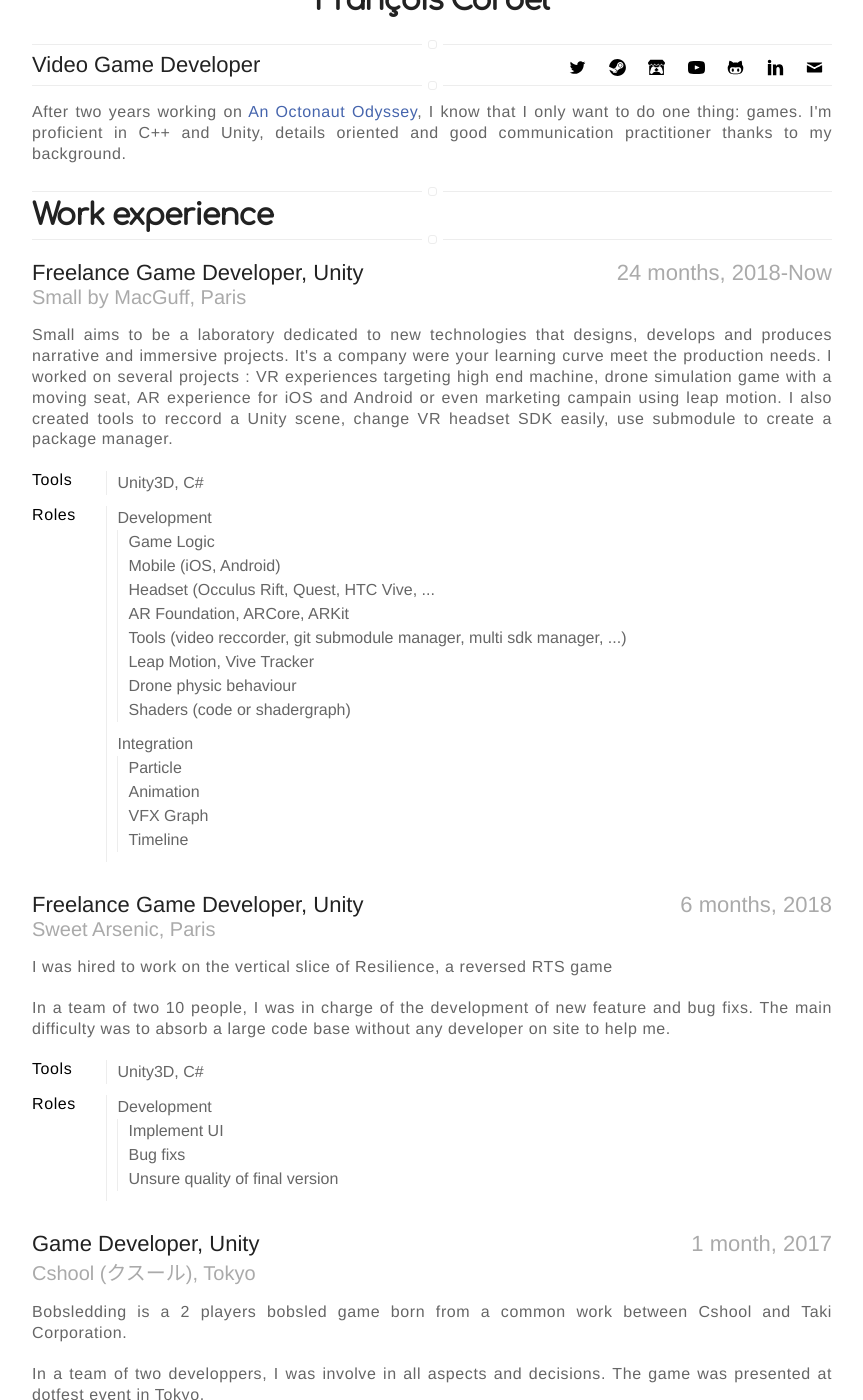
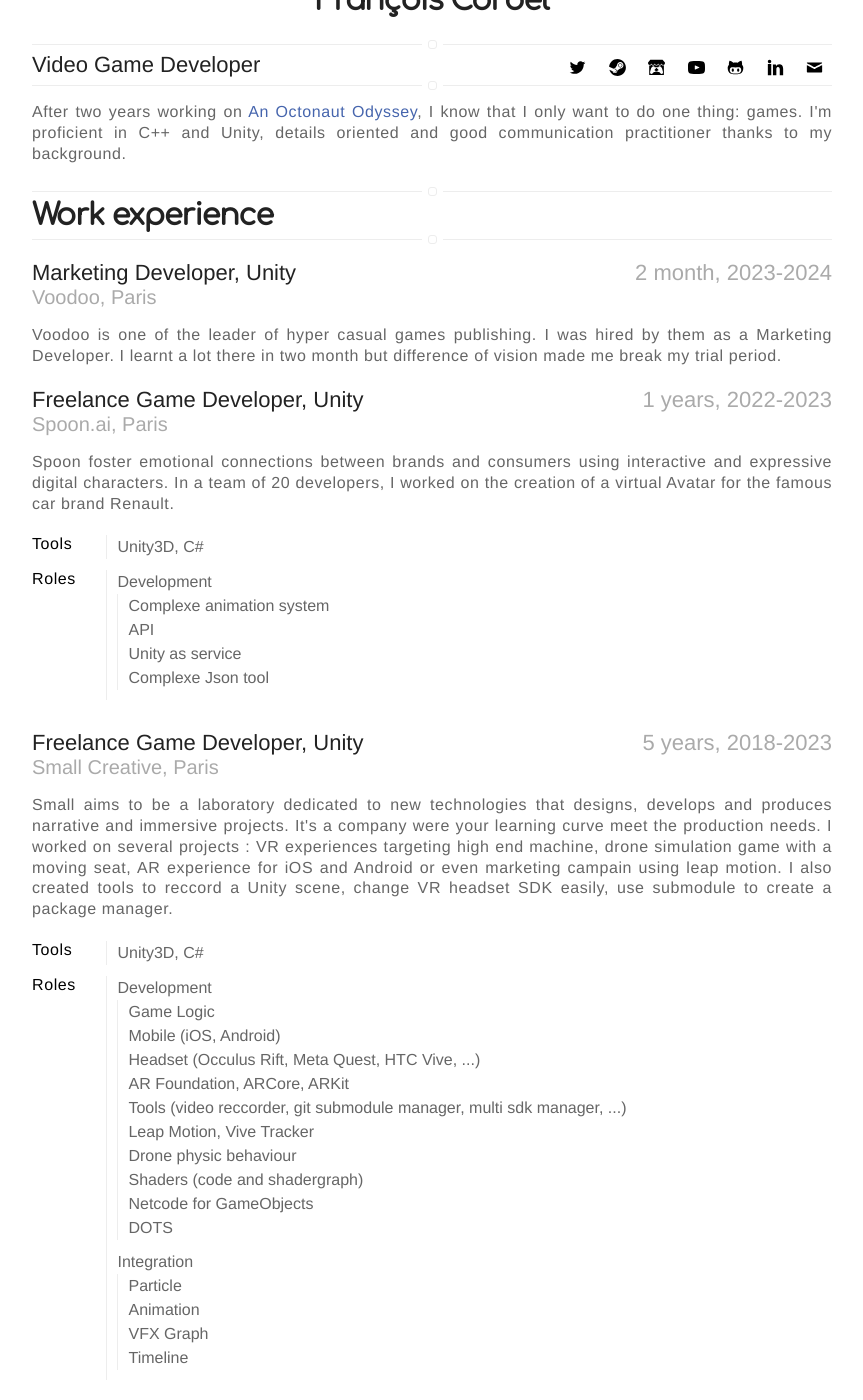
Before and after one commit to fcvalise/fcvalise.github.io, a Jekyll site: the page built from resume.html, in a window 1280 px wide and 1400 px high, scrolled down 293 px. Shown: the whole window, without its empty margins (208-1071 px from the left). Built offline with Jekyll 4.4.1, drawn with Linux system fonts in a browser that asks for light colours; nearby versions of some CDN libraries.

Commit message:
Update resume

```diff
--- a/_includes/resume.html
+++ b/_includes/resume.html
@@ -17,16 +17,58 @@
             to my background.</p>
     </div>
 
+
     <div class="experience">
         {% include hr-custom.html %}
         <h1>Work experience</h1>
         {% include hr-custom.html %}
 
         <div class="elem">
-            <a alt="ayahuacsa" href="{{site.url}}/ayahuasca/" target="_blank">
+            <a alt="voodoo" href="{{site.url}}/none" target="_blank">
+                <h2 class="title">Marketing Developer, Unity</h2>
+                <h2 class="date">2 month, 2023-2024</h2>
+                <h3>Voodoo, Paris</h3>
+
+                <p>
+                    Voodoo is one of the leader of hyper casual games publishing. I was hired by them as a Marketing Developer.
+                    I learnt a lot there in two month but difference of vision made me break my trial period.
+                </p>
+            </a>
+        </div>
+
+        <div class="elem">
+            <a alt="spoon" href="{{site.url}}/none" target="_blank">
                 <h2 class="title">Freelance Game Developer, Unity</h2>
-                <h2 class="date">24 months, 2018-Now</h2>
-                <h3>Small by MacGuff, Paris</h3>
+                <h2 class="date">1 years, 2022-2023</h2>
+                <h3>Spoon.ai, Paris</h3>
+
+                <p>
+                    Spoon foster emotional connections between brands and consumers using interactive and expressive digital characters.
+                    In a team of 20 developers, I worked on the creation of a virtual Avatar for the famous car brand Renault.
+                </p>
+
+                <p class="ul-title"><strong>Tools</strong></p>
+                <ul>
+                    <li>Unity3D, C#</li>
+                </ul>
+                <br>
+                <p class="ul-title"><strong>Roles</strong></p>
+                <ul>
+                    <li>Development</li>
+                    <ul>
+                        <li>Complexe animation system</li>
+                        <li>API</li>
+                        <li>Unity as service</li>
+                        <li>Complexe Json tool</li>
+                    </ul>
+            </a>
+        </div>
+
+        <div class="elem">
+            <a alt="ayahuacsa" href="{{site.url}}/biblioquete" target="_blank">
+                <h2 class="title">Freelance Game Developer, Unity</h2>
+                <h2 class="date">5 years, 2018-2023</h2>
+                <h3>Small Creative, Paris</h3>
 
                 <p>Small aims to be a laboratory dedicated to new technologies that designs, develops and
                     produces narrative and immersive projects. It's a company were your learning curve meet the
@@ -47,12 +89,14 @@
                     <ul>
                         <li>Game Logic</li>
                         <li>Mobile (iOS, Android)</li>
-                        <li>Headset (Occulus Rift, Quest, HTC Vive, ...</li>
+                        <li>Headset (Occulus Rift, Meta Quest, HTC Vive, ...)</li>
                         <li>AR Foundation, ARCore, ARKit</li>
                         <li>Tools (video reccorder, git submodule manager, multi sdk manager, ...)</li>
                         <li>Leap Motion, Vive Tracker</li>
                         <li>Drone physic behaviour</li>
-                        <li>Shaders (code or shadergraph)</li>
+                        <li>Shaders (code and shadergraph)</li>
+                        <li>Netcode for GameObjects</li>
+                        <li>DOTS</li>
                     </ul>
                     <li>Integration</li>
                     <ul>
```
